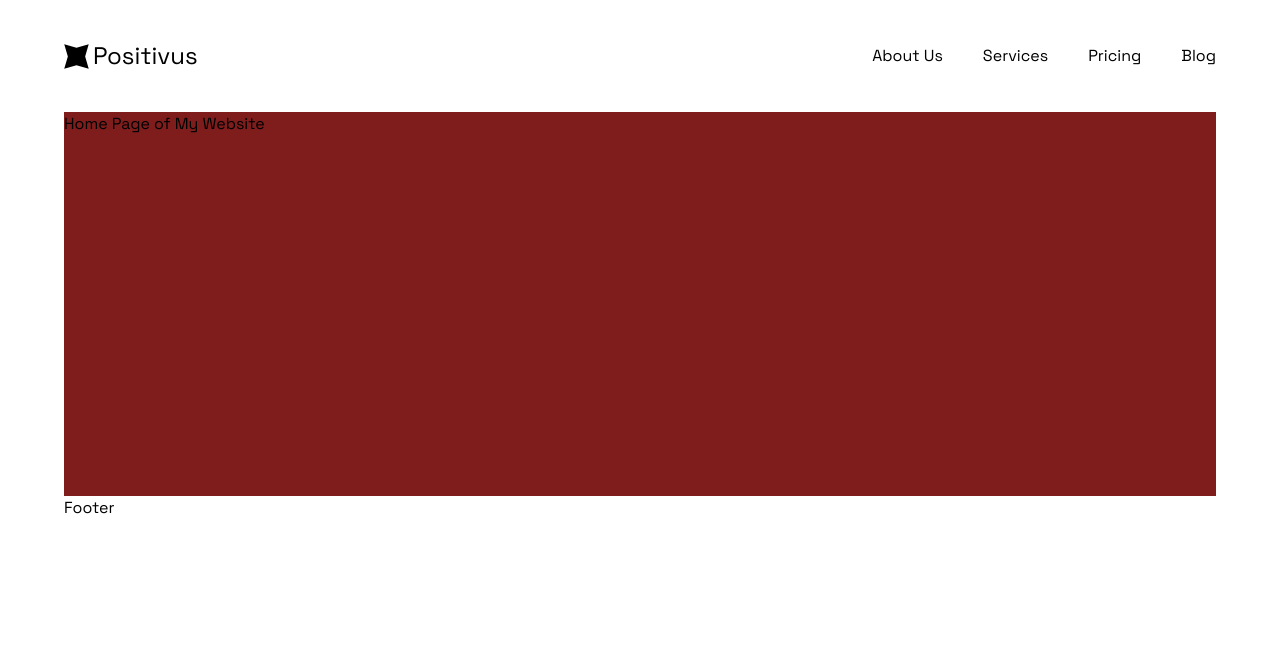
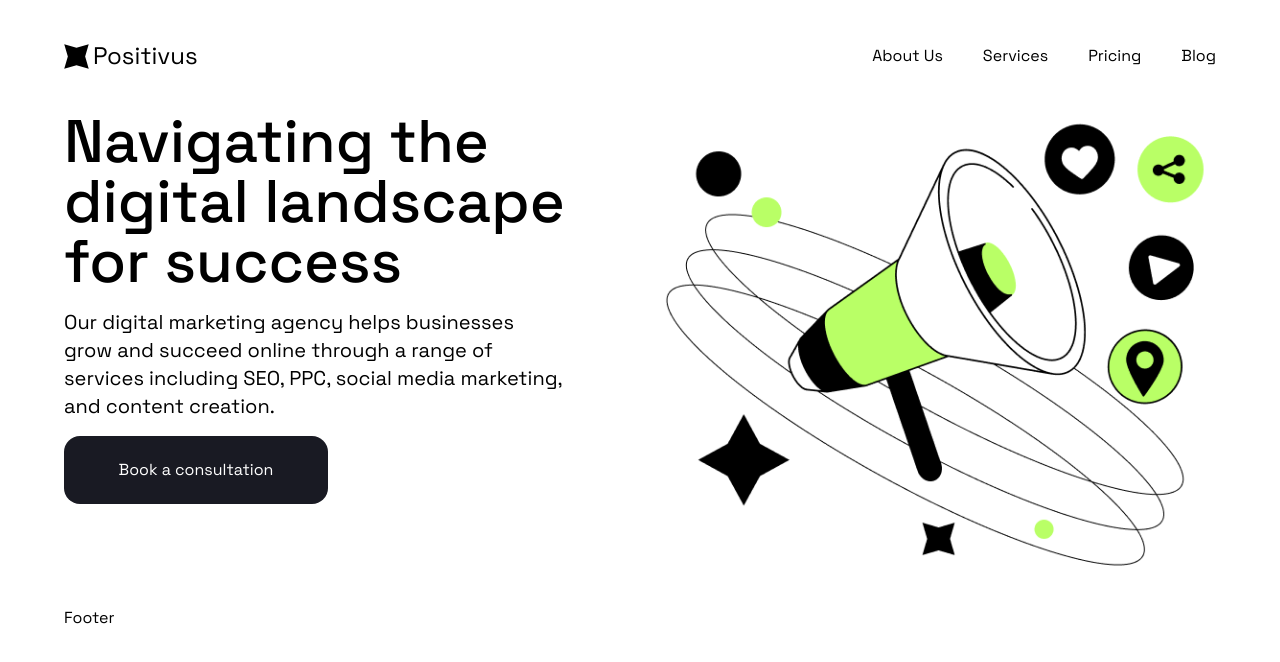
Before and after one commit to animeloverop11/Positivus, a React (Vite) app: page / in a window 1280 px wide. Shown: the top 662 px of the page. Built offline with nearby package versions, Linux system fonts and the light colour scheme.

Commit message:
create  hero component

```diff
--- /dev/null
+++ b/src/components/Hero.jsx
@@ -0,0 +1,22 @@
+import { Link } from "react-router-dom"
+export const Hero = () => {
+    return (
+        <div className="w-full flex justifiy-between">
+            <div className="w-1/2 flex flex-col gap-4 2xl:gap-8">
+
+
+                <h1 className="text-6xl 2xl:text-[110px] font-medium w-[531px] 2xl:w-[950px]">Navigating the digital landscape for success</h1>
+                <p className="text-xl 2xl:text-4xl font-normal w-[498px] 2xl:w-[900px] h-auto  "> Our digital marketing agency helps businesses grow and succeed online through a range of services including SEO, PPC, social media marketing, and content creation.</p>
+
+                <Link to="" className="w-[264px] 2xl:w-[370px] h-[68px] 2xl:h-[90px] bg-[#191A23] text-white 2xl:text-2xl rounded-2xl font-normal flex items-center justify-center">Book a consultation</Link>
+
+            </div>
+
+            <div className="w-1/2">
+                <img src="/Illustration.png" alt="Hero Image" className="w-full h-full" />
+            </div>
+
+        </div>
+
+    )
+}
--- a/src/pages/Home.jsx
+++ b/src/pages/Home.jsx
@@ -1,9 +1,10 @@
-
+import { Hero } from "../components/Hero"
 export const Home = () => {
    return (
-      <div className="bg-red-900 flex h-96">
+      <div className="h-auto">
 
-         Home Page of My Website
+
+       <Hero />
 
       </div>
    )
```
Also changed, not shown: public/Illustration.png (added).
